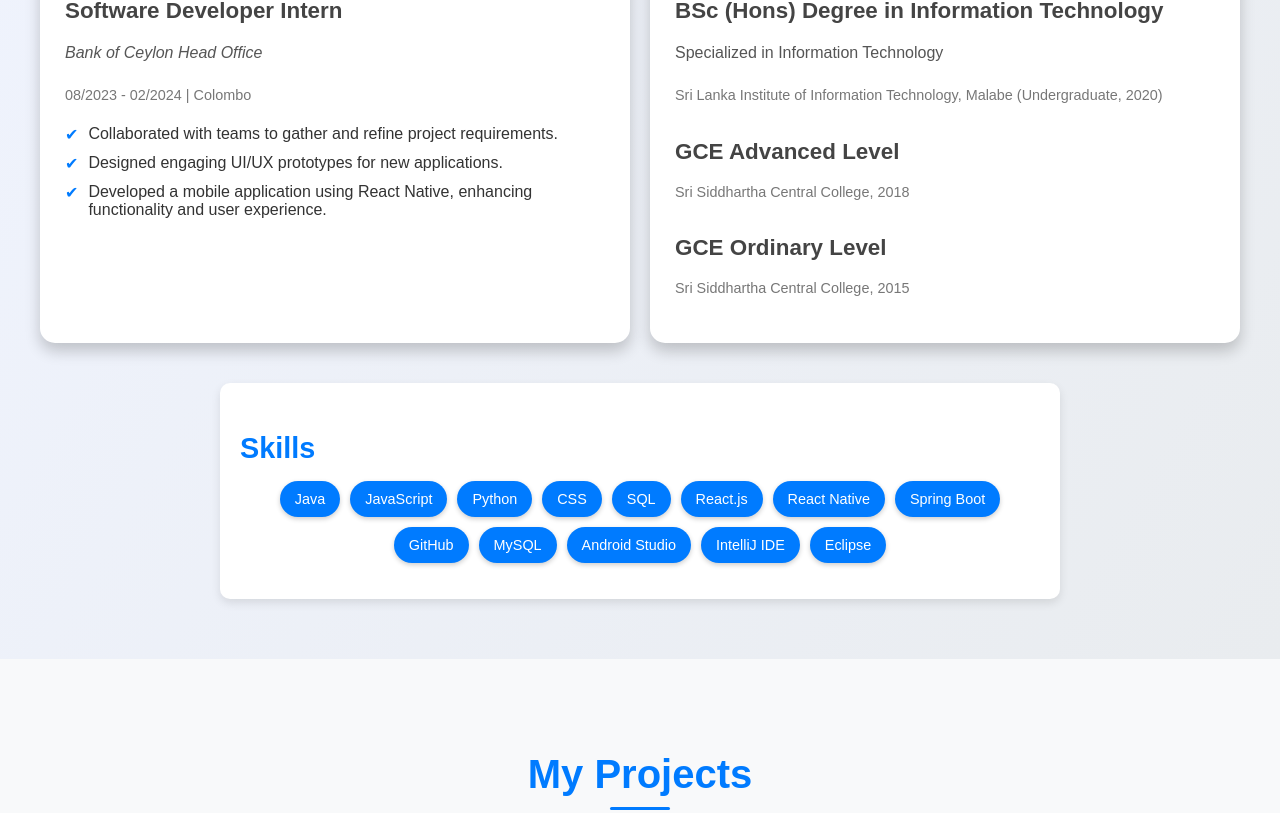
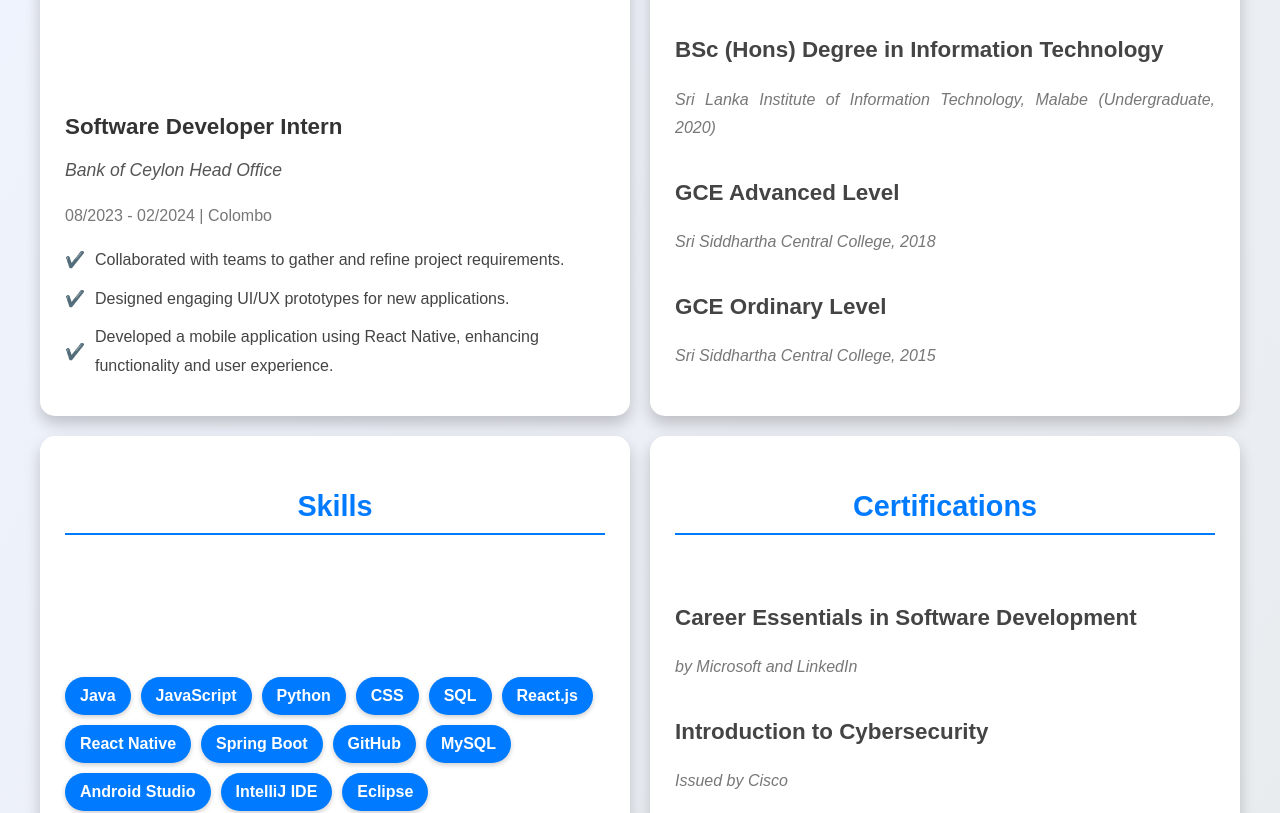
Before and after one commit to GihanJeewantha/portfolio-website, a React (Create React App) app in the folder portfolio-website/: page / in a window 1280 px wide. Shown: the part 831-1644 px from the top of the page. Built offline with nearby package versions, Linux system fonts and the light colour scheme.

Commit message:
About.JS Styles Updates

```diff
--- a/portfolio-website/src/components/About.css
+++ b/portfolio-website/src/components/About.css
@@ -36,10 +36,11 @@
 /* About Grid Layout */
 .about-grid {
     display: grid;
-    grid-template-columns: 1fr 1fr;
+    grid-template-columns: repeat(2, 1fr);
     gap: 20px;
     max-width: 1200px;
     margin: 40px auto 0;
+    align-items: stretch;
 }
 
 @media (max-width: 768px) {
@@ -48,136 +49,111 @@
     }
 }
 
-/* Experience Section */
-.experience {
+/* Box Styling */
+.about-grid > div {
     background: #fff;
     box-shadow: 0px 8px 15px rgba(0, 0, 0, 0.2);
     border-radius: 15px;
     padding: 25px;
+    display: flex;
+    flex-direction: column;
+    justify-content: space-between;
+    min-height: 350px;
     transition: transform 0.3s ease, box-shadow 0.3s ease;
+    text-align: left;
 }
 
-.experience:hover {
+.about-grid > div:hover {
     transform: translateY(-5px);
     box-shadow: 0px 12px 25px rgba(0, 0, 0, 0.3);
 }
 
-.experience h3 {
+/* Section Headers */
+.experience h3, .education h3, .skills h3, .certifications h3 {
     font-size: 1.8rem;
     margin-bottom: 20px;
     color: #007bff;
+    text-align: center;
+    border-bottom: 2px solid #007bff;
+    padding-bottom: 10px;
 }
 
-.experience-item {
-    text-align: left;
-}
-
+/* Experience Section */
 .experience-item h4 {
     font-size: 1.4rem;
-    color: #444;
-    margin-bottom: 10px;
+    color: #333;
+    margin-bottom: 8px;
+    font-weight: bold;
 }
 
 .experience-item .company {
-    font-size: 1rem;
+    font-size: 1.1rem;
     color: #555;
     font-style: italic;
+    margin-bottom: 8px;
 }
 
 .experience-item .duration {
-    font-size: 0.9rem;
+    font-size: 1rem;
     color: #777;
     margin-bottom: 15px;
 }
 
 .experience-item ul {
+    list-style: none;
     padding: 0;
-    list-style: none;
+    margin: 0;
+    line-height: 1.8;
 }
 
 .experience-item ul li {
+    display: flex;
+    align-items: center;
     margin-bottom: 10px;
-    display: flex;
-    align-items: flex-start;
+    font-size: 1rem;
+    color: #444;
 }
 
-.experience-item ul li .icon {
-    color: #007bff;
+.experience-item ul li::before {
+    content: '✔️';
     margin-right: 10px;
+    color: #28a745;
 }
 
 /* Education Section */
-.education {
-    background: #fff;
-    box-shadow: 0px 8px 15px rgba(0, 0, 0, 0.2);
-    border-radius: 15px;
-    padding: 25px;
-    transition: transform 0.3s ease, box-shadow 0.3s ease;
-}
-
-.education:hover {
-    transform: translateY(-5px);
-    box-shadow: 0px 12px 25px rgba(0, 0, 0, 0.3);
-}
-
-.education h3 {
-    font-size: 1.8rem;
-    margin-bottom: 20px;
-    color: #007bff;
-}
-
 .education-list {
+    list-style: none;
     padding: 0;
-    list-style: none;
+    margin: 0;
+    line-height: 1.8;
 }
 
 .education-list li {
-    margin-bottom: 15px;
-    text-align: left;
+    margin-bottom: 20px;
 }
 
 .education-list h4 {
     font-size: 1.4rem;
     color: #444;
     margin-bottom: 5px;
-}
-
-.education-list p {
-    font-size: 1rem;
-    color: #555;
+    font-weight: bold;
 }
 
 .education-list .institute {
-    font-size: 0.9rem;
+    font-size: 1rem;
     color: #777;
+    font-style: italic;
 }
 
 /* Skills Section */
-.skills {
-    margin-top: 40px;
-    text-align: left;
-    max-width: 800px;
-    margin-left: auto;
-    margin-right: auto;
-    background: #fff;
-    box-shadow: 0px 4px 10px rgba(0, 0, 0, 0.1);
-    border-radius: 10px;
-    padding: 20px;
-}
-
-.skills h3 {
-    font-size: 1.8rem;
-    margin-bottom: 15px;
-    color: #007bff;
-}
-
 .skills-list {
     display: flex;
     flex-wrap: wrap;
     gap: 10px;
-    justify-content: center;
+    justify-content: flex-start;
+    list-style: none;
     padding: 0;
-    list-style: none;
+    margin: 10px 0 0;
 }
 
 .skills-list li {
@@ -185,12 +161,38 @@
     background: #007bff;
     color: #fff;
     border-radius: 20px;
-    font-size: 0.9rem;
+    font-size: 1rem;
     box-shadow: 0px 2px 5px rgba(0, 0, 0, 0.2);
     transition: transform 0.3s ease, box-shadow 0.3s ease;
+    font-weight: bold;
 }
 
 .skills-list li:hover {
     transform: scale(1.1);
     box-shadow: 0px 4px 10px rgba(0, 0, 0, 0.3);
 }
+
+/* Certifications Section */
+.certifications-list {
+    list-style: none;
+    padding: 0;
+    margin: 0;
+    line-height: 1.8;
+}
+
+.certifications-list li {
+    margin-bottom: 15px;
+}
+
+.certifications-list h4 {
+    font-size: 1.4rem;
+    color: #444;
+    margin-bottom: 5px;
+    font-weight: bold;
+}
+
+.certifications-list .issuer {
+    font-size: 1rem;
+    color: #777;
+    font-style: italic;
+}
--- a/portfolio-website/src/components/About.js
+++ b/portfolio-website/src/components/About.js
@@ -24,9 +24,9 @@ const About = () => {
                         <p className="company">Bank of Ceylon Head Office</p>
                         <p className="duration">08/2023 - 02/2024 | Colombo</p>
                         <ul>
-                            <li><span className="icon">✔</span> Collaborated with teams to gather and refine project requirements.</li>
-                            <li><span className="icon">✔</span> Designed engaging UI/UX prototypes for new applications.</li>
-                            <li><span className="icon">✔</span> Developed a mobile application using React Native, enhancing functionality and user experience.</li>
+                            <li>Collaborated with teams to gather and refine project requirements.</li>
+                            <li>Designed engaging UI/UX prototypes for new applications.</li>
+                            <li>Developed a mobile application using React Native, enhancing functionality and user experience.</li>
                         </ul>
                     </div>
                 </div>
@@ -37,7 +37,6 @@ const About = () => {
                     <ul className="education-list">
                         <li>
                             <h4>BSc (Hons) Degree in Information Technology</h4>
-                            <p>Specialized in Information Technology</p>
                             <p className="institute">Sri Lanka Institute of Information Technology, Malabe (Undergraduate, 2020)</p>
                         </li>
                         <li>
@@ -49,7 +48,6 @@ const About = () => {
                             <p className="institute">Sri Siddhartha Central College, 2015</p>
                         </li>
                     </ul>
-                </div>
                 </div>
 
                 {/* Skills Section */}
@@ -71,6 +69,22 @@ const About = () => {
                         <li>Eclipse</li>
                     </ul>
                 </div>
+
+                {/* Certifications Section */}
+                <div className="certifications">
+                    <h3>Certifications</h3>
+                    <ul className="certifications-list">
+                        <li>
+                            <h4>Career Essentials in Software Development</h4>
+                            <p className="issuer">by Microsoft and LinkedIn</p>
+                        </li>
+                        <li>
+                            <h4>Introduction to Cybersecurity</h4>
+                            <p className="issuer">Issued by Cisco</p>
+                        </li>
+                    </ul>
+                </div>
+            </div>
         </section>
     );
 };
```
Lines whose indentation alone changed are shown as unchanged.
